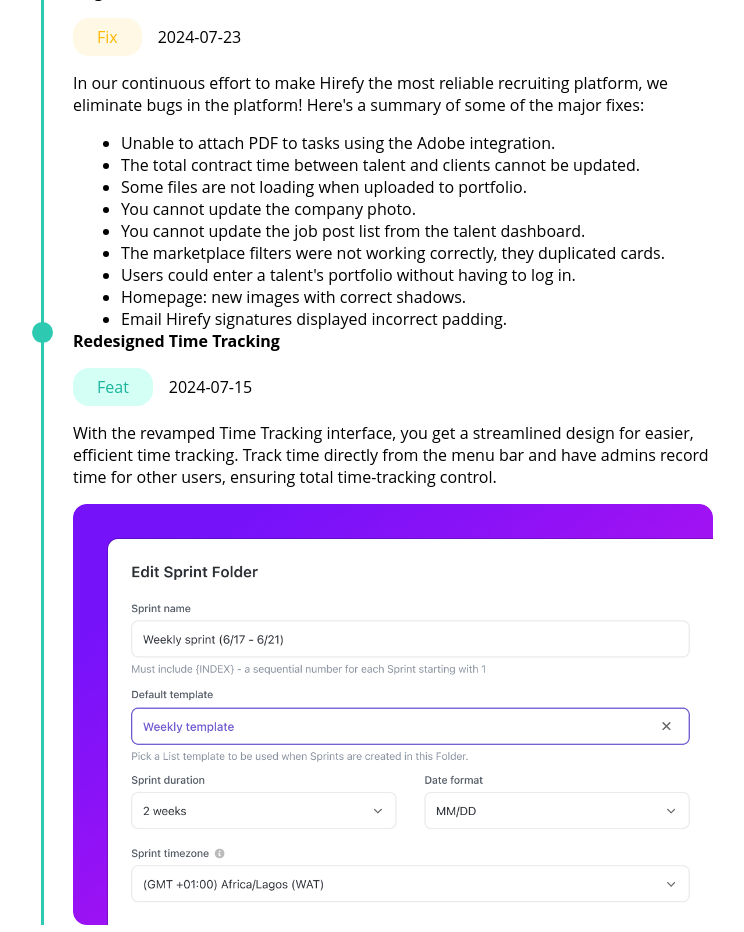
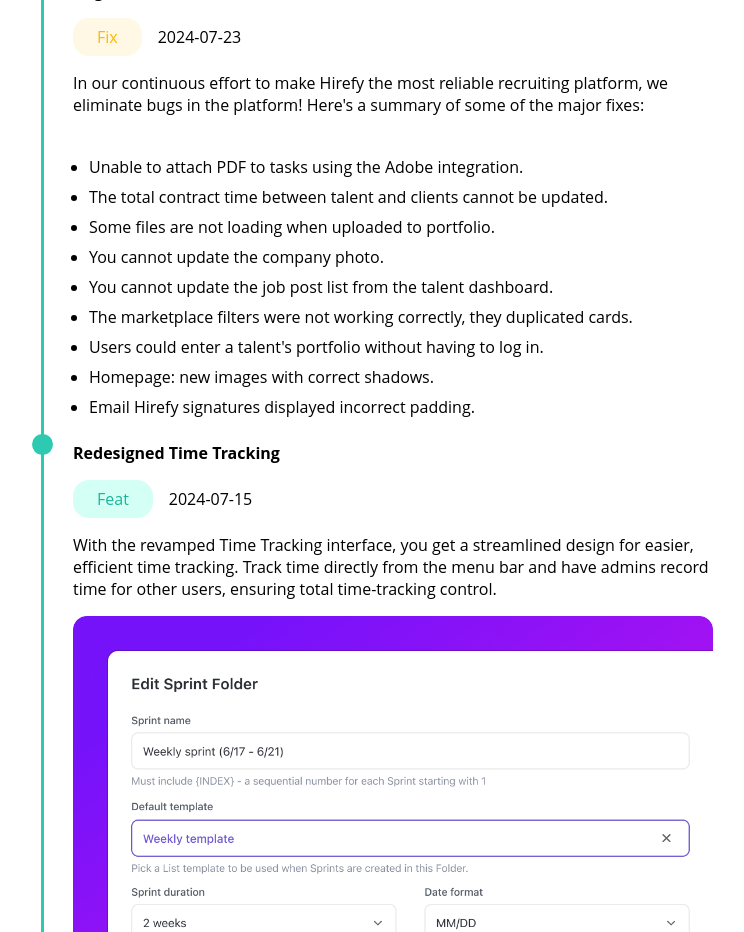
Before and after one commit to IamRoman-rb/prueba-tecnica, a React (Vite) app: page / in a window 1280 px wide. Shown: the part 1000-1932 px from the top of the page, without its empty margins (119-863 px from the left). Built offline with nearby package versions, Linux system fonts and the light colour scheme.

Commit message:
correccion css list

```diff
--- a/src/components/Release.jsx
+++ b/src/components/Release.jsx
@@ -46,7 +46,7 @@
                             </picture>
                         )}
                         {release.list.length > 0 && (
-                            <ul>
+                            <ul className='list'>
                                 {release.list.map((item, itemIndex) => (
                                     <li key={itemIndex}>{item}</li>
                                 ))}
```
